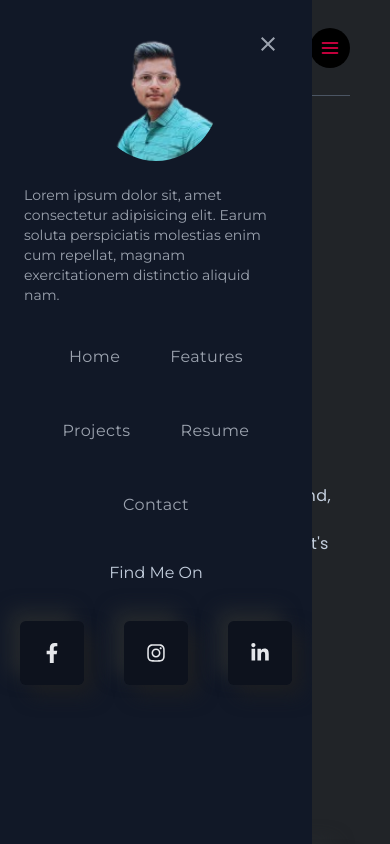
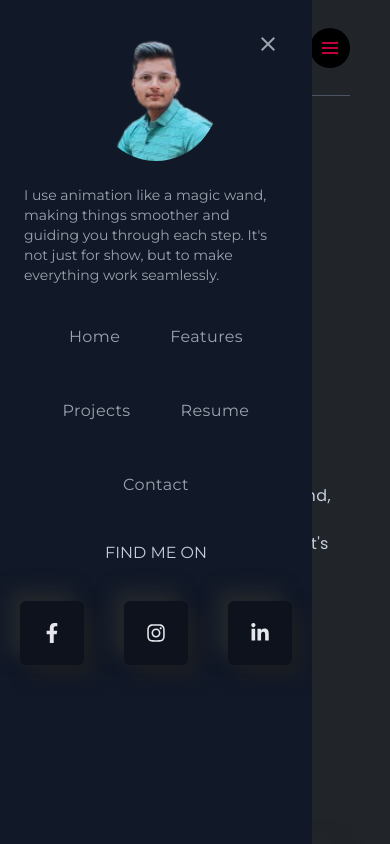
Before and after one commit to YuvrajRathod/Portfolio-App, a React (Create React App) app: page / in a window 390 px wide. Both pictures are taken after a click on the element 330 px from the left and 47 px from the top of the page. Shown: the top 844 px of the page. Built offline with nearby package versions, Linux system fonts and the light colour scheme.

Commit message:
Navbar.js

```diff
--- a/src/components/navbar/Navbar.js
+++ b/src/components/navbar/Navbar.js
@@ -48,9 +48,9 @@ const Navbar = () => {
               <div className='flex flex-col items-center'>
                 <img className="w-32 rounded-[50%] items-center" src={logo} alt="logo" />
                 <p className="text-sm text-gray-400 mt-4 p-2">
-                  Lorem ipsum dolor sit, amet consectetur adipisicing elit.
-                  Earum soluta perspiciatis molestias enim cum repellat, magnam
-                  exercitationem distinctio aliquid nam.
+                  I use animation like a magic wand, making things smoother and
+                  guiding you through each step. It's not just for show, but
+                  to make everything work seamlessly.
                 </p>
               </div>
               <ul className="flex flex-wrap gap-[50px] justify-center ">
@@ -75,18 +75,24 @@ const Navbar = () => {
               </ul>
               <div className="flex flex-col gap-6">
                 <h2 className="text-base capitalize font-titleFont my-3 text-center ">
-                  Find Me On
+                  FIND ME ON
                 </h2>
                 <div className="flex flex-wrap gap-10 justify-center">
+                  <a href="https://www.facebook.com/Yuvraj2603" target="_blank" rel="noopener noreferrer" class="facebookIcon">
                     <span className="bannerIcon">
                       <FaFacebookF />
                     </span>
+                  </a>
+                  <a href="https://www.instagram.com/yuvrajra2603/" target="_blank" rel="noopener noreferrer" class="instagramIcon">
                     <span className="bannerIcon">
                       <FaInstagram />
                     </span>
+                  </a>
+                  <a href="https://www.linkedin.com/in/yuvraj-rathod-380798183/" target="_blank" rel="noopener noreferrer" class="linkedinIcon">
                     <span className="bannerIcon">
                       <FaLinkedinIn />
                     </span>
+                  </a>
                 </div>
               </div>
               <span
```
Lines whose indentation alone changed are shown as unchanged.
